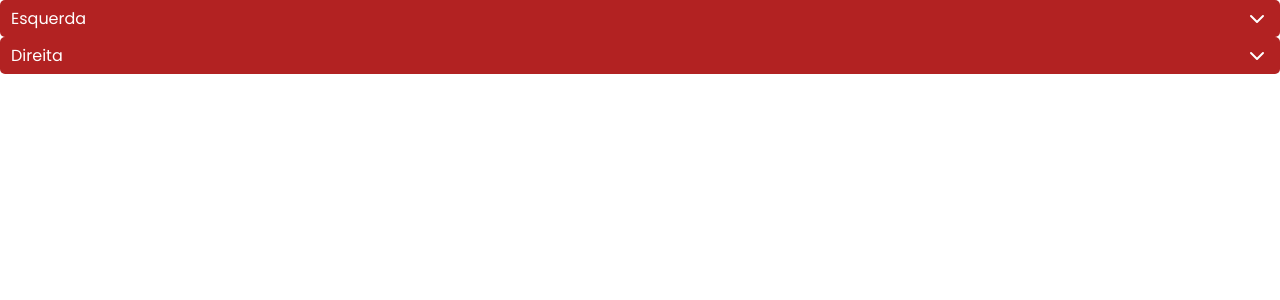
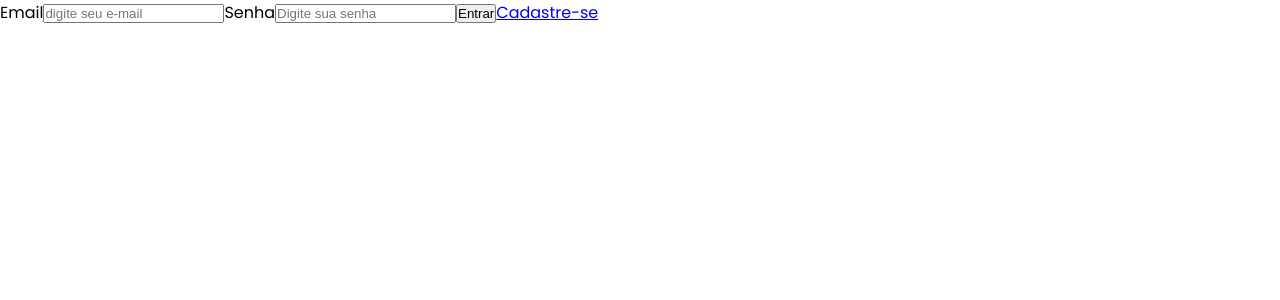
Before and after one commit to MeninoDenii/desafio-fit-anywhere, a React (Create React App) app: page / in a window 1280 px wide. Shown: the top 300 px of the page. Built offline with nearby package versions, Linux system fonts and the light colour scheme.

Commit message:
feat: firebase configured and user authentication finished

```diff
--- a/package.json
+++ b/package.json
@@ -11,9 +11,12 @@
     "@types/react": "^18.0.0",
     "@types/react-dom": "^18.0.0",
     "@types/styled-components": "^5.1.26",
+    "firebase": "^9.10.0",
     "react": "^18.2.0",
     "react-dom": "^18.2.0",
+    "react-router-dom": "^6.4.0",
     "react-scripts": "5.0.1",
+    "react-toastify": "^9.0.8",
     "styled-components": "^5.3.5",
     "typescript": "^4.4.2",
     "web-vitals": "^2.1.0"
--- a/src/App.tsx
+++ b/src/App.tsx
@@ -1,21 +1,27 @@
-import { Dropdown, dropdownProps } from "./components/Dropdown";
+// import { dropdownProps } from "./components/Dropdown";
+import Router from "./routes";
+import { ToastContainer } from "react-toastify";
 import { GlobalStyle } from "./styles/global";
+import "react-toastify/dist/ReactToastify.css";
 
 function App() {
-  const options: dropdownProps["options"] = [
-    { text: "Opção 01", onClick: () => alert("Cliquei na opção 01") },
-    { text: "Opção 02", onClick: () => alert("Cliquei na opção 02") },
-    { text: "Opção 03", onClick: () => alert("Cliquei na opção 03") },
-    { text: "Opção 04", onClick: () => alert("Cliquei na opção 04") },
-  ];
+  // const options: dropdownProps["options"] = [
+  //   { text: "Opção 01", onClick: () => alert("Cliquei na opção 01") },
+  //   { text: "Opção 02", onClick: () => alert("Cliquei na opção 02") },
+  //   { text: "Opção 03", onClick: () => alert("Cliquei na opção 03") },
+  //   { text: "Opção 04", onClick: () => alert("Cliquei na opção 04") },
+  // ];
   return (
     <div className="App">
-      <Dropdown options={options} alignments="left">
-        Esquerda
-      </Dropdown>
-      <Dropdown options={options} alignments="right">
-        Direita
-      </Dropdown>
+      <Router />
+      <ToastContainer
+        position="top-right"
+        autoClose={3000}
+        closeOnClick
+        pauseOnFocusLoss
+        draggable
+        pauseOnHover
+      />
       <GlobalStyle />
     </div>
   );
--- a/src/index.tsx
+++ b/src/index.tsx
@@ -1,5 +1,6 @@
 import React from "react";
 import ReactDOM from "react-dom/client";
+import { BrowserRouter } from "react-router-dom";
 import App from "./App";
 
 const root = ReactDOM.createRoot(
@@ -7,6 +8,8 @@ const root = ReactDOM.createRoot(
 );
 root.render(
   <React.StrictMode>
-    <App />
+    <BrowserRouter>
+      <App />
+    </BrowserRouter>
   </React.StrictMode>
 );
--- /dev/null
+++ b/src/pages/HomePage/index.tsx
@@ -0,0 +1,7 @@
+import React from "react";
+
+const HomePage: React.FC = () => {
+  return <h1>HomePage</h1>;
+};
+
+export default HomePage;
--- /dev/null
+++ b/src/pages/LoginPage/index.tsx
@@ -0,0 +1,45 @@
+import React, { useCallback, useState } from "react";
+import { auth } from "../../services/firebase";
+import { toast } from "react-toastify";
+import { signInWithEmailAndPassword } from "firebase/auth";
+import { Link } from "react-router-dom";
+
+const LoginPage: React.FC = () => {
+  const [email, setEmail] = useState("");
+  const [password, setPassword] = useState("");
+
+  const handleLogin = useCallback(() => {
+    signInWithEmailAndPassword(auth, email, password)
+      .then(() => {
+        toast.success("Usuário logado com sucesso!");
+        window.location.href = "/home";
+      })
+      .catch(() => {
+        toast.error("Erro ao logar usuário!");
+      });
+  }, [email, password]);
+
+  return (
+    <div>
+      <label htmlFor="email">Email</label>
+      <input
+        type="text"
+        placeholder="digite seu e-mail"
+        onChange={(e) => setEmail(e.target.value)}
+        value={email}
+      />
+
+      <label htmlFor="password">Senha</label>
+      <input
+        type="password"
+        placeholder="Digite sua senha"
+        onChange={(e) => setPassword(e.target.value)}
+        value={password}
+      />
+      <button onClick={handleLogin}>Entrar</button>
+      <Link to="/register">Cadastre-se</Link>
+    </div>
+  );
+};
+
+export default LoginPage;
--- /dev/null
+++ b/src/pages/RegisterPage/index.tsx
@@ -0,0 +1,46 @@
+import React, { useCallback, useState } from "react";
+import { auth } from "../../services/firebase";
+import { toast } from "react-toastify";
+import { createUserWithEmailAndPassword } from "firebase/auth";
+import { Link } from "react-router-dom";
+import "react-toastify/dist/ReactToastify.css";
+
+const RegisterPage: React.FC = () => {
+  const [email, setEmail] = useState("");
+  const [password, setPassword] = useState("");
+
+  const handleRegister = useCallback(() => {
+    createUserWithEmailAndPassword(auth, email, password)
+      .then(() => {
+        toast.success("Usuário cadastrado com sucesso!");
+        window.location.href = "/";
+      })
+      .catch(() => {
+        toast.error("Erro ao cadastrar usuário!");
+      });
+  }, [email, password]);
+
+  return (
+    <div>
+      <label htmlFor="email">Email</label>
+      <input
+        type="text"
+        placeholder="digite seu e-mail"
+        onChange={(e) => setEmail(e.target.value)}
+        value={email}
+      />
+
+      <label htmlFor="password">Senha</label>
+      <input
+        type="password"
+        placeholder="Digite sua senha"
+        onChange={(e) => setPassword(e.target.value)}
+        value={password}
+      />
+      <button onClick={handleRegister}>Cadastrar</button>
+      <Link to="/">Já tem conta? </Link>
+    </div>
+  );
+};
+
+export default RegisterPage;
--- /dev/null
+++ b/src/pages/index.ts
@@ -0,0 +1,3 @@
+export { default as HomePage } from "./HomePage";
+export { default as LoginPage } from "./LoginPage";
+export { default as RegisterPage } from "./RegisterPage";
--- /dev/null
+++ b/src/routes/index.tsx
@@ -0,0 +1,15 @@
+import React from "react";
+import { Route, Routes } from "react-router-dom";
+import { HomePage, LoginPage, RegisterPage } from "../pages";
+
+const Router: React.FC = () => {
+  return (
+    <Routes>
+      <Route path="/" element={<LoginPage />} />
+      <Route path="register" element={<RegisterPage />} />
+      <Route path="home" element={<HomePage />} />
+    </Routes>
+  );
+};
+
+export default Router;
--- /dev/null
+++ b/src/services/firebase.ts
@@ -0,0 +1,31 @@
+import { initializeApp } from "firebase/app";
+import { getAuth } from "firebase/auth";
+import { getFirestore } from "firebase/firestore/lite";
+import { getDatabase } from "firebase/database";
+
+interface firebaseConfigProps {
+  apiKey: string;
+  authDomain: string;
+  projectId: string;
+  storageBucket: string;
+  messagingSenderId: string;
+  appId: string;
+  measurementId: string;
+}
+
+const firebaseConfig: firebaseConfigProps = {
+  apiKey: "AIzaSyBCLFpwqFmIqb9hL2_hGUQ8ZdFOjn5MgHY",
+  authDomain: "desafio-fit.firebaseapp.com",
+  projectId: "desafio-fit",
+  storageBucket: "desafio-fit.appspot.com",
+  messagingSenderId: "1006272565412",
+  appId: "1:1006272565412:web:25c5452597b534b4305631",
+  measurementId: "G-VRRVLFW5T2",
+};
+
+const app = initializeApp(firebaseConfig);
+const firestore = getFirestore(app);
+const auth = getAuth(app);
+const db = getDatabase(app);
+
+export { app, db, auth, firestore };
```
Also changed, not shown: 1 other file (tests, documents, lock files or other folders).
